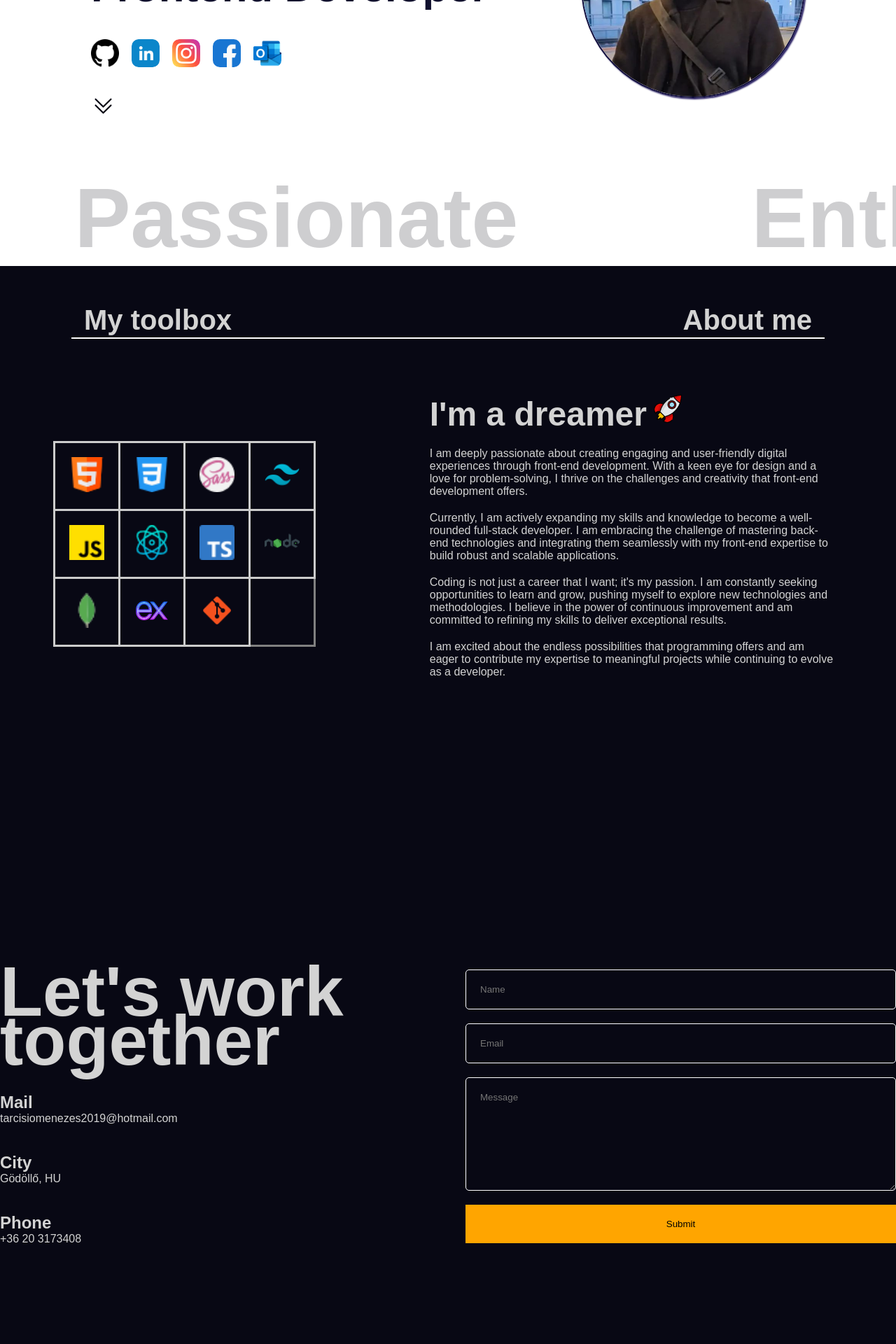
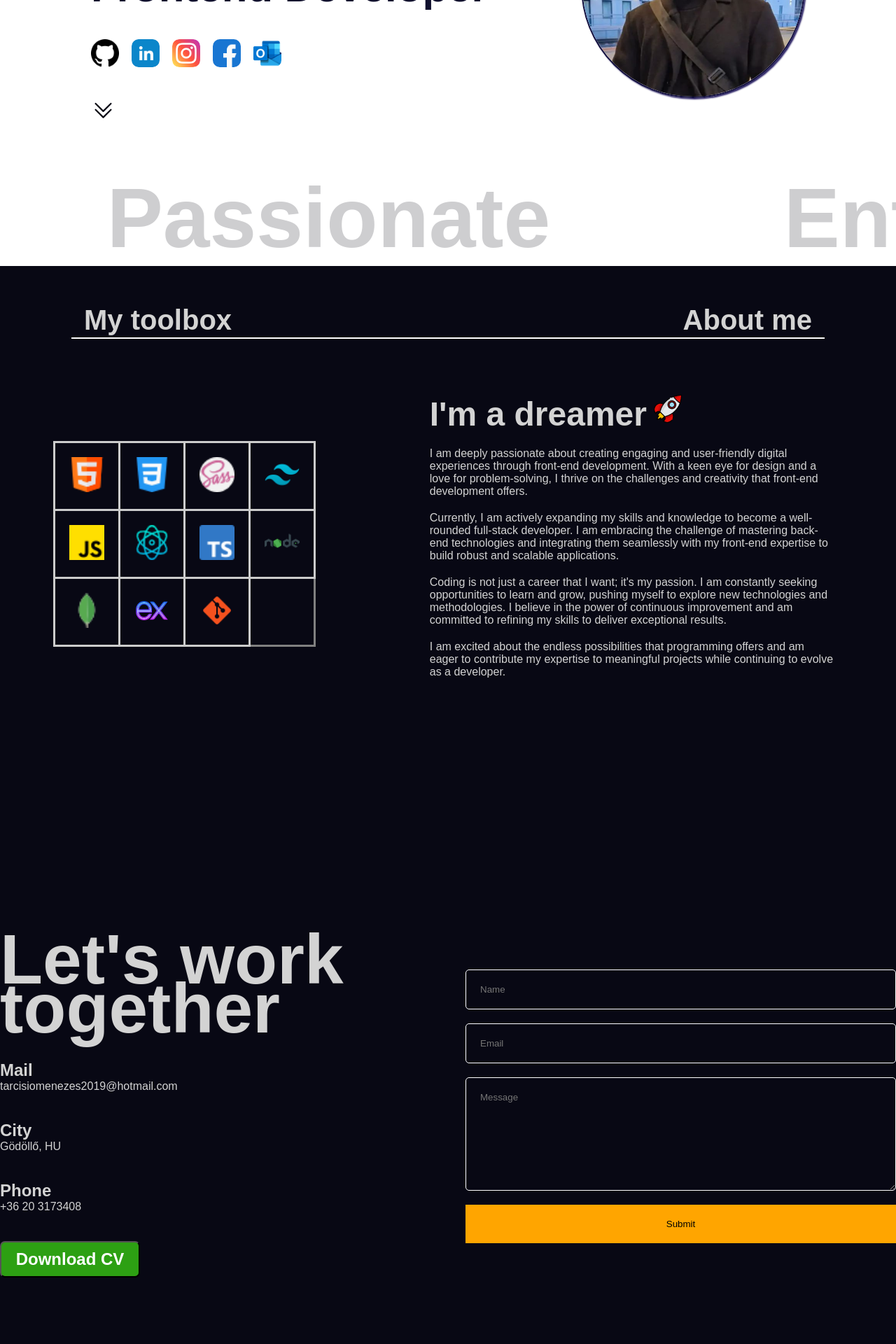
Before and after one commit to tarcisiomenezes2023/Portfolio, a React (Vite) app in the folder my-portfolio/: page / in a window 1280 px wide. Shown: the part 420-2340 px from the top of the page at 70% size. Built offline with nearby package versions, Linux system fonts and the light colour scheme.

Commit message:
NavBar and sidebar fixed, download CV ready

```diff
--- a/my-portfolio/src/App.tsx
+++ b/my-portfolio/src/App.tsx
@@ -4,7 +4,7 @@ import Navbar from "./components/Navbar/Navbar"
 import Hero from "./components/hero/Hero"
 import About from "./components/about/About"
 import Contact from "./components/contact/Contact"
-
+import Sidebar from "./components/sidebar/Sidebar"
 
 const App: React.FC = () => {
 return (
@@ -12,10 +12,11 @@ return (
     <section id="Homepage">
       <Navbar />
       <Hero />
+      <Sidebar />
+
       </section>
     <section id="About and Skills"> <About /></section>
     <section id="Contact"> <Contact /> </section>
-    <section id="Download CV">Download CV</section>
     {/* <Test /> */}
 
    </div>
--- a/my-portfolio/src/app.scss
+++ b/my-portfolio/src/app.scss
@@ -23,3 +23,19 @@ section {
     height: 100vh;
     scroll-snap-align: center;
 }
+
+@mixin mobile {
+    @media (max-width: 738px) {
+        @content;
+    }
+}
+@mixin tablet {
+    @media (max-width: 1024px) {
+        @content;
+    }
+}
+@mixin desktop {
+    @media (max-width: 1366px) {
+        @content;
+    }
+}
--- a/my-portfolio/src/components/contact/Contact.tsx
+++ b/my-portfolio/src/components/contact/Contact.tsx
@@ -22,6 +22,11 @@ const Contact: React.FC = () => {
     const formRef = useRef<HTMLFormElement>(null);
     const [error, setError] = useState<string | boolean>(false);
     const [success, setSuccess] = useState<string | boolean>(false);
+
+    const handleDownloadCV = () => {
+        // Adicione a lógica para o download do CV aqui
+        // Por exemplo, redirecionar para um link de download ou realizar uma ação de download
+      };
 
     const sendEmail = (e: FormEvent) => {
         e.preventDefault();
@@ -64,6 +69,11 @@ const Contact: React.FC = () => {
                     <h2>Phone</h2>
                     <span>+36 20 3173408</span>
                 </motion.div>
+                <motion.div className='links' variants={variants}>
+                    <motion.button variants={variants} className='CV' onClick={handleDownloadCV}>
+                        Download CV
+                    </motion.button>
+                </motion.div>
             </motion.div>
             <motion.div className='formContainer'>
                 <motion.form ref={formRef} onSubmit={sendEmail}>
--- a/my-portfolio/src/components/contact/contact.scss
+++ b/my-portfolio/src/components/contact/contact.scss
@@ -19,6 +19,22 @@
 
         span {
             font-weight: 300;
+        }
+
+        button {
+            width: 25vh;
+            font-size: 3vh;
+            padding: 10px;
+            border-radius: 7px;
+            color: white;
+            background: rgb(45, 160, 19);
+            font-weight: bolder;
+            transition: 0.5s;;
+        }
+        button:hover {
+            color: rgba(255, 255, 255, 0.319);
+            background: rgb(73, 148, 72);
+            transform: scale(0.8);
         }
     }
     .formContainer {
--- a/my-portfolio/src/components/sidebar/links/Links.tsx
+++ b/my-portfolio/src/components/sidebar/links/Links.tsx
@@ -31,7 +31,7 @@ const Links: React.FC = () => {
     "Homepage",
     "About and Skills",
     "Contact",
-    "Download CV",
+    "Download CV"
   ];
 
   return (
```
Also changed, not shown: my-portfolio/src/components/sidebar/links/links.scss (added).
